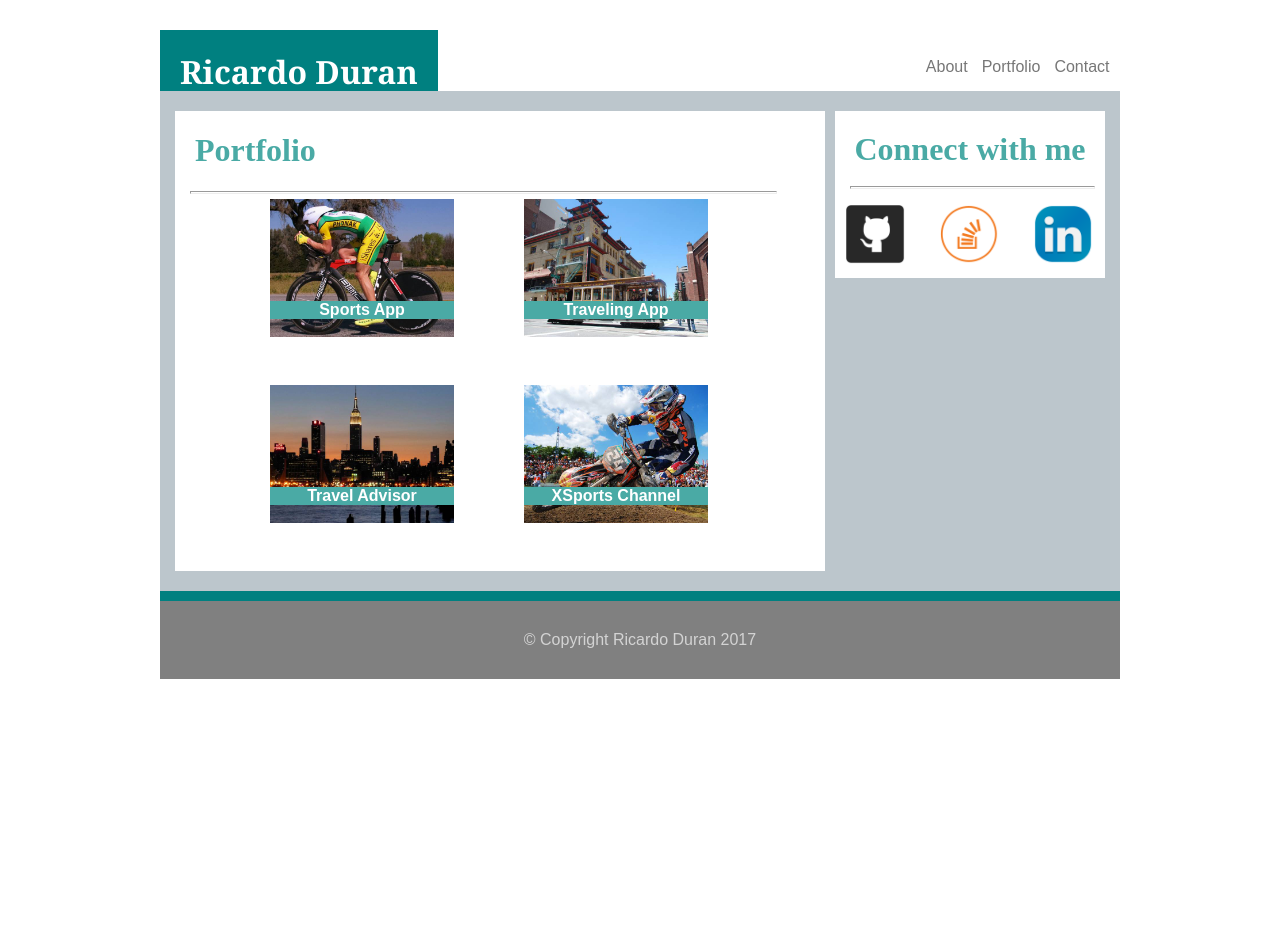
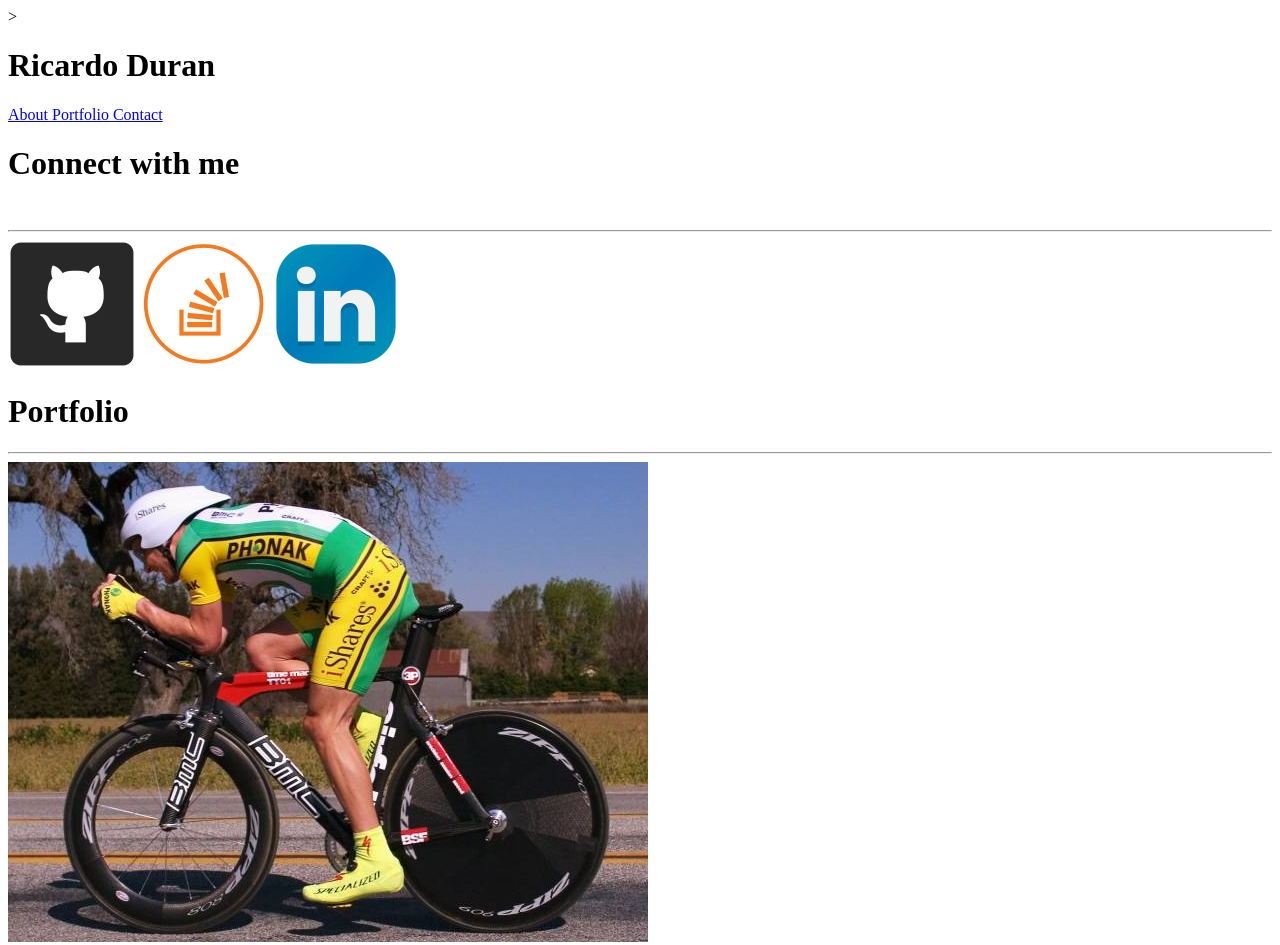
Before and after one commit to rduran86/Basic-Portfolio-, a plain HTML site: page portfolio.html in a window 1280 px wide. Shown: the top 945 px of the page. Before the commit the page ends 800 px from the top, so only its background shows below. Drawn offline with nearby package versions, Linux system fonts and the light colour scheme.

Commit message:
Basic-Portfolio

```diff
--- a/assets/css/reset.css
+++ b/assets/css/reset.css
@@ -0,0 +1,48 @@
+/* http://meyerweb.com/eric/tools/css/reset/
+   v2.0 | 20110126
+   License: none (public domain)
+*/
+
+html, body, div, span, applet, object, iframe,
+h1, h2, h3, h4, h5, h6, p, blockquote, pre,
+a, abbr, acronym, address, big, cite, code,
+del, dfn, em, img, ins, kbd, q, s, samp,
+small, strike, strong, sub, sup, tt, var,
+b, u, i, center,
+dl, dt, dd, ol, ul, li,
+fieldset, form, label, legend,
+table, caption, tbody, tfoot, thead, tr, th, td,
+article, aside, canvas, details, embed,
+figure, figcaption, footer, header, hgroup,
+menu, nav, output, ruby, section, summary,
+time, mark, audio, video {
+	margin: 0;
+	padding: 0;
+	border: 0;
+	font-size: 100%;
+	font: inherit;
+	vertical-align: baseline;
+}
+/* HTML5 display-role reset for older browsers */
+article, aside, details, figcaption, figure,
+footer, header, hgroup, menu, nav, section {
+	display: block;
+}
+body {
+	line-height: 1;
+}
+ol, ul {
+	list-style: none;
+}
+blockquote, q {
+	quotes: none;
+}
+blockquote:before, blockquote:after,
+q:before, q:after {
+	content: '';
+	content: none;
+}
+table {
+	border-collapse: collapse;
+	border-spacing: 0;
+}
--- a/portfolio.html
+++ b/portfolio.html
@@ -4,7 +4,8 @@
 	<head>
 	  <meta charset="UTF-8">
 	  <title>Ricardo Duran</title>
-	  <link rel="stylesheet" type="text/css" href="assets/css/style.css">
+	  <! **** <link rel="stylesheet" type="text/css" href="assets/css/style.css"> >
+	  <link rel="stylesheet" type="text/css" href="bootstrap.css.map">
 	</head>
 
 	<body>
```
Also changed, not shown: about.html (+1 -0 lines), 1 other file.
